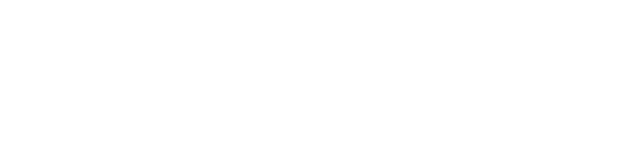
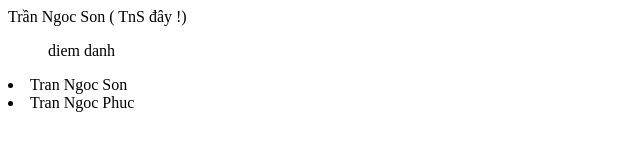
Before and after one commit to tranngocson27122005na/WED201c_B1_Su25_FunnyCode, a plain HTML site: page index.html in a window 1280 px wide. Shown: the whole page, without its empty margins (0-640 px from the left). Drawn offline with Linux system fonts and the light colour scheme.

Commit message:
Update index.html

```diff
--- a/index.html
+++ b/index.html
@@ -6,6 +6,9 @@
     <title>FunnyCode.vn</title>
 </head>
 <body>
-
+    Trần Ngoc Son ( TnS đây !)
+    <ul>diem danh</ul>
+    <li>Tran Ngoc Son</li>
+    <li>Tran Ngoc Phuc</li>
 </body>
 </html>
```
